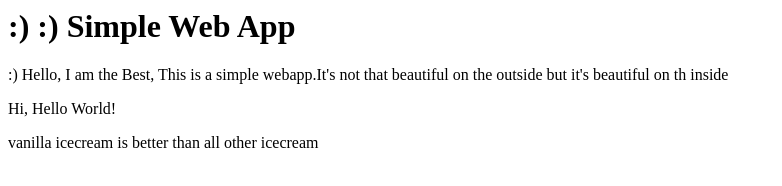
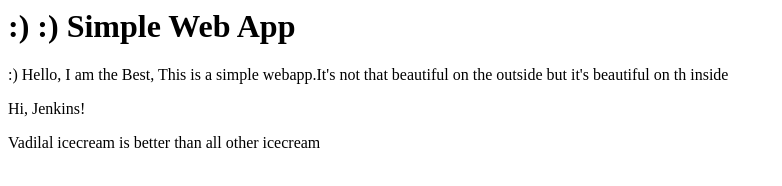
Before and after one commit to sunilmaury/Simple-web-app, a plain HTML site: page index.html in a window 1280 px wide. Shown: the whole page, without its empty margins (0-782 px from the left). Drawn offline with Linux system fonts and the light colour scheme.

Commit message:
Update index.html

```diff
--- a/index.html
+++ b/index.html
@@ -3,6 +3,6 @@
 <H1>:) :) Simple Web App</H1>
 <p> :) Hello, I am the Best, This is a simple webapp.It's not that beautiful on the outside but it's beautiful on th inside
 </p>
-<p>  Hi, Hello World!</p>
-<p> vanilla icecream is better than all other icecream</p>
+<p>  Hi, Jenkins!</p>
+<p> Vadilal icecream is better than all other icecream</p>
 </html>
```
